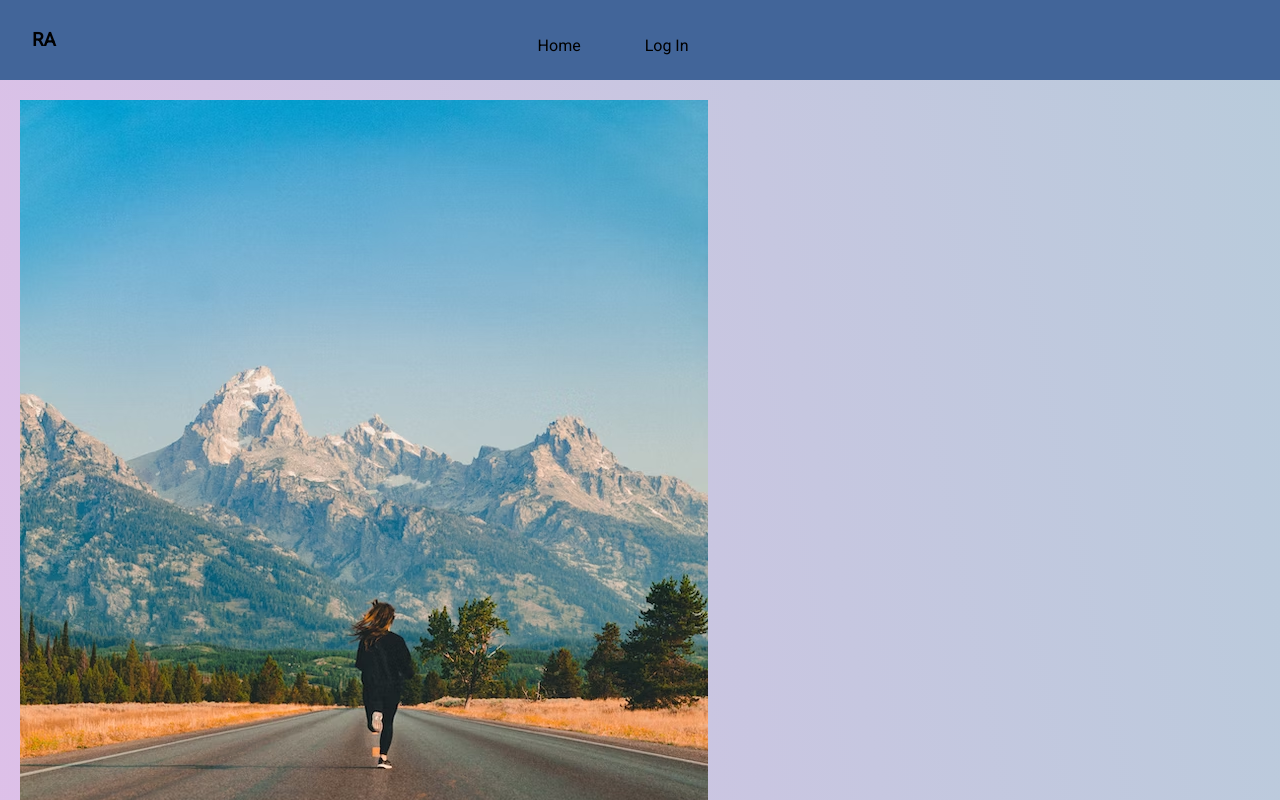
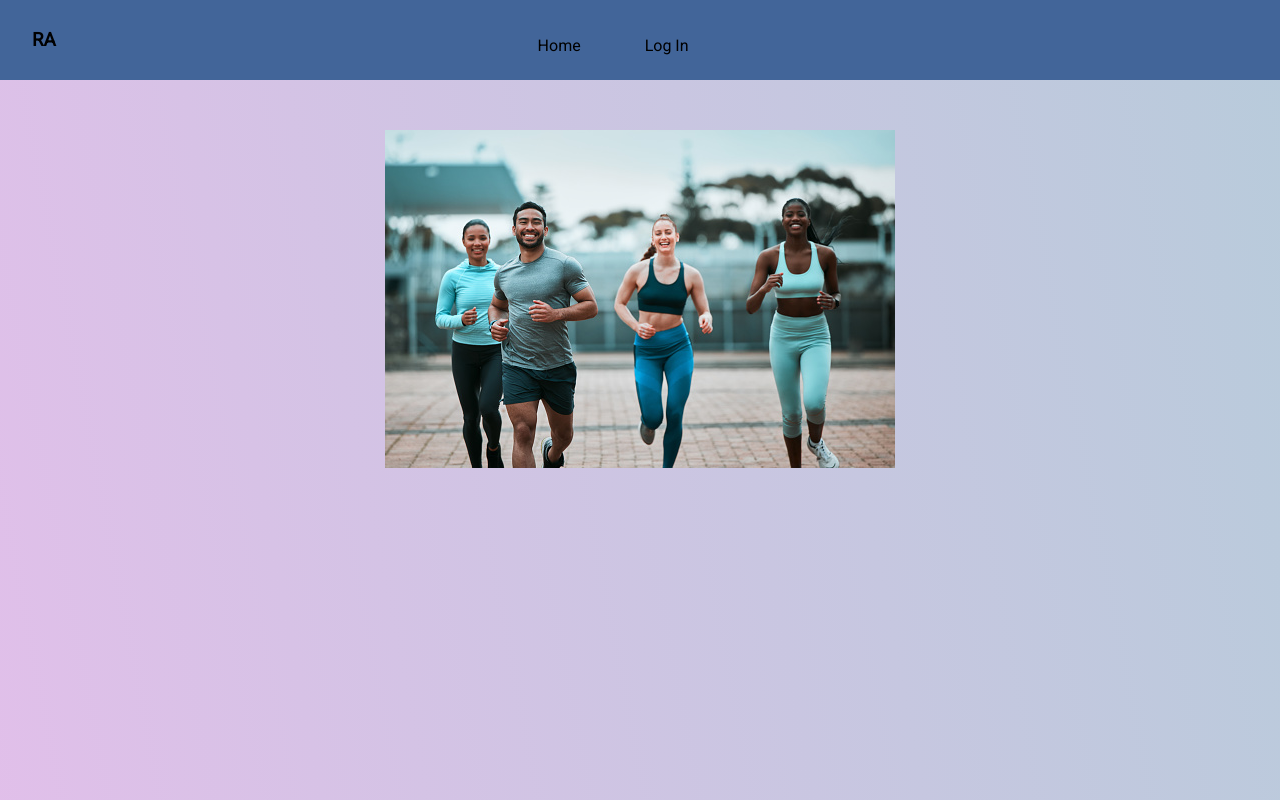
Before and after one commit to AnastasOdyssea/Workout-App, a React (Create React App) app: page / in a window 1280 px wide. Shown: the top 800 px of the page. Built offline with nearby package versions, Linux system fonts and the light colour scheme.

Commit message:
modyfing image

```diff
--- a/src/Styles/Home.css
+++ b/src/Styles/Home.css
@@ -1,5 +1,10 @@
 .img{
-    margin: 20px;
-    width: 10px;
+    display: flex;
+    align-items: center;
+    justify-content: center;
+    margin-top: 50px;
+
+
+
 
 }
--- a/src/components/Home.js
+++ b/src/components/Home.js
@@ -5,7 +5,7 @@ import "../Styles/Home.css";
 function Home() {
     return(
         <div className="img">
-<img src={require('../images/photo-1553969546-6f7388a7e07c.avif')} alt='run' />
+<img src={require('../images/istockphoto-1366052585-170667a.jpg')} alt='run' />
         </div>
 
         );
```
Also changed, not shown: src/images/istockphoto-1366052585-170667a.jpg (added), src/images/photo-1553969546-6f7388a7e07c.avif (deleted).
